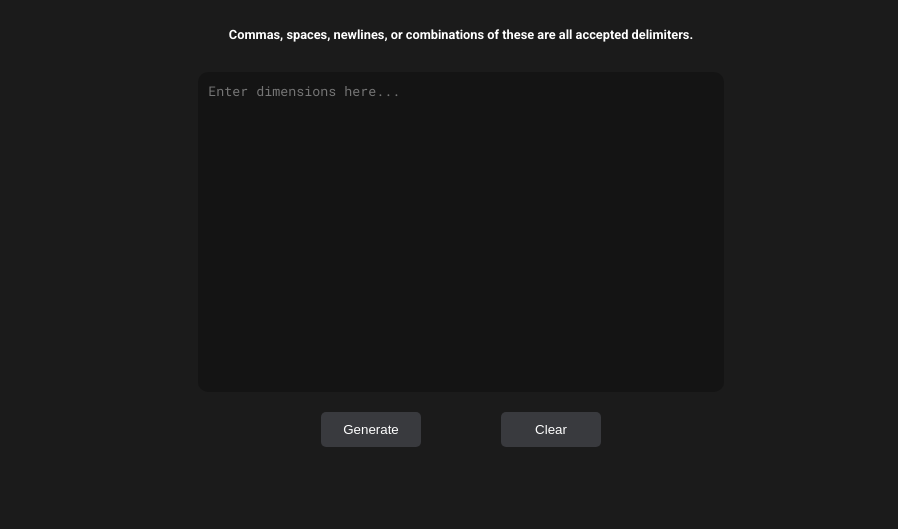
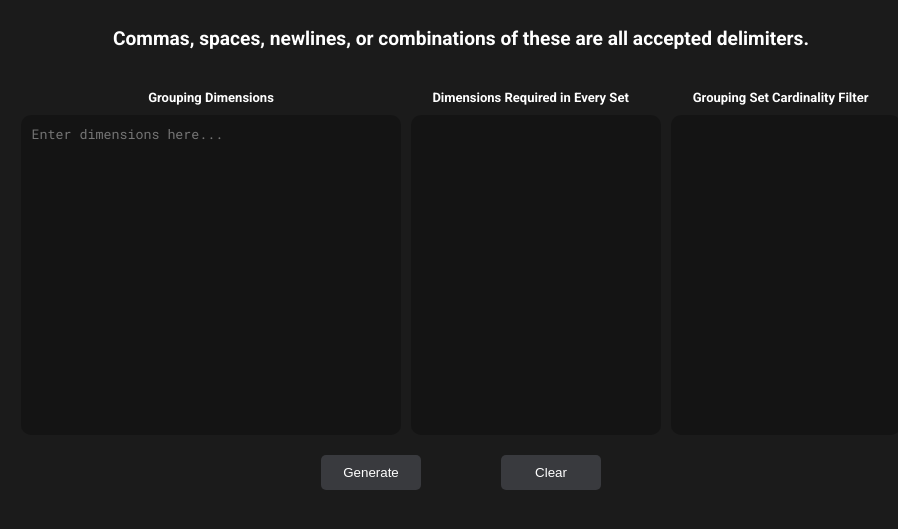
Before and after one commit to chrispyfrey/grouping-combos, a React app: page / in a window 1280 px wide. Shown: the part 71-600 px from the top of the page, without its empty margins (179-1077 px from the left). Built offline with nearby package versions, Linux system fonts and the light colour scheme.

Commit message:
ui for new features

```diff
--- a/src/App.css
+++ b/src/App.css
@@ -8,27 +8,90 @@ html, body {
 
 .title {
     font-family: 'Roboto';
-    font-size: 2.5vw;
+    font-size: max(30px, 2.5vw);
     text-align: center;
     margin: 30px;
 }
 
 .subTitle {
     font-family: 'Roboto';
-    font-size: 1.0vw;
+    font-size: max(15px, 1.5vw);
     text-align: center;
     margin: 30px;
 }
 
-.flexContainer {
+.subSubTitle {
+    font-family: 'Roboto';
+    text-align: center;
+    font-size: max(13px, 0.9vw);
+    margin: 10px;
+
+}
+
+.flexContainerRow {
     display: flex;
     flex-direction: row;
     justify-content: center;
 }
 
+.flexContainerColInput {
+    display: flex;
+    flex-direction: column;
+    justify-content: center;
+    width: 30%;
+    min-width: 300px;
+}
+
+.flexContainerColCard {
+    display: flex;
+    flex-direction: column;
+    justify-content: center;
+    width: 15%;
+    min-width: 260px;
+}
+
+.flexContainerColDim {
+    display: flex;
+    flex-direction: column;
+    justify-content: center;
+    width: 15%;
+    min-width: 240px;
+}
+
 .inputBox {
     resize: none;
-    width: 40%;
+    height: 300px;
+    white-space: nowrap;
+    font-family: 'Roboto Mono';
+    color: white;
+    background-color: rgb(20, 20, 20);
+    border: none;
+    outline: none;
+    padding: 10px;
+    border-radius: 10px;
+}
+
+.cardinalityCheckBoxContainer {
+    overflow: auto;
+    margin-left: 10px;
+    height: 300px;
+    font-size: 13px;
+    height: 300px;
+    white-space: nowrap;
+    font-family: 'Roboto Mono';
+    color: white;
+    background-color: rgb(20, 20, 20);
+    border: none;
+    outline: none;
+    padding: 10px;
+    border-radius: 10px;
+}
+
+.dimensionCheckBoxContainer {
+    overflow: auto;
+    margin-left: 10px;
+    height: 300px;
+    font-size: 13px;
     height: 300px;
     white-space: nowrap;
     font-family: 'Roboto Mono';
@@ -85,7 +148,7 @@ html, body {
     font-family: 'Roboto Mono';
     background-color: rgb(20, 20, 20);
     border-radius: 10px;
-    font-size: 20px;
+    font-size: 13px;
     padding: 0px
 }
 
--- a/src/index.js
+++ b/src/index.js
@@ -202,7 +202,9 @@ function ComboApp() {
             <h1 className='title'>Grouping Set Combination Generator</h1>
             <h4 className='subTitle'>Commas, spaces, newlines, or combinations of these are all accepted delimiters.</h4>
         </div>
-        <div className='flexContainer'>
+        <div className='flexContainerRow'>
+            <div className='flexContainerColInput'>
+                <div className='subSubTitle'>Grouping Dimensions</div>
                 <textarea
                     className='inputBox'
                     spellCheck='false'
@@ -211,7 +213,36 @@ function ComboApp() {
                     onChange={e => textInputHandler(e.target.value)}
                 />
             </div>
-        <div className='flexContainer'>
+            <div className='flexContainerColCard'>
+                <div className='subSubTitle'>Dimensions Required in Every Set</div>
+                <div className='dimensionCheckBoxContainer'>{dimensionCheckList.map((item, index) => (
+                    <div key={index}>
+                        <input
+                            type='checkbox'
+                            checked={item['state']}
+                            onChange={e => dimensionCheckInputHandler(index)}
+                        />
+                        <span>{item['dim']}</span>
+                    </div>
+                ))}
+                </div>
+            </div>
+            <div className='flexContainerColDim'>
+                <div className='subSubTitle'>Grouping Set Cardinality Filter</div>
+                <div className='cardinalityCheckBoxContainer'>{cardinalityCheckList.map((item, index) => (
+                    <div key={index}>
+                        <input
+                            type='checkbox'
+                            checked={item['state']}
+                            onChange={e => cardinalityCheckInputHandler(index)}
+                        />
+                        <span>{item['num']}</span>
+                    </div>
+                ))}
+                </div>
+            </div>
+        </div>
+        <div className='flexContainerRow'>
             <button
                 className='button'
                 disabled={input === '' ? true : false}
@@ -225,31 +256,7 @@ function ComboApp() {
                 Clear
             </button>
         </div>
-        <div className='flexContainer'>
-            <div className='cardinalityCheckBoxContainer'>{cardinalityCheckList.map((item, index) => (
-                <div key={index}>
-                    <input
-                        type='checkbox'
-                        checked={item['state']}
-                        onChange={e => cardinalityCheckInputHandler(index)}
-                    />
-                    <span>{item['num']}</span>
-                </div>
-            ))}
-            </div>
-            <div className='dimensionCheckBoxContainer'>{dimensionCheckList.map((item, index) => (
-                <div key={index}>
-                    <input
-                        type='checkbox'
-                        checked={item['state']}
-                        onChange={e => dimensionCheckInputHandler(index)}
-                    />
-                    <span>{item['dim']}</span>
-                </div>
-            ))}
-            </div>
-        </div>
-        <div className='flexContainer'>
+        <div className='flexContainerRow'>
             <p className='output'>{output === '' ? null : output}</p>
         </div>
         </>
```
Lines whose indentation alone changed are shown as unchanged.
